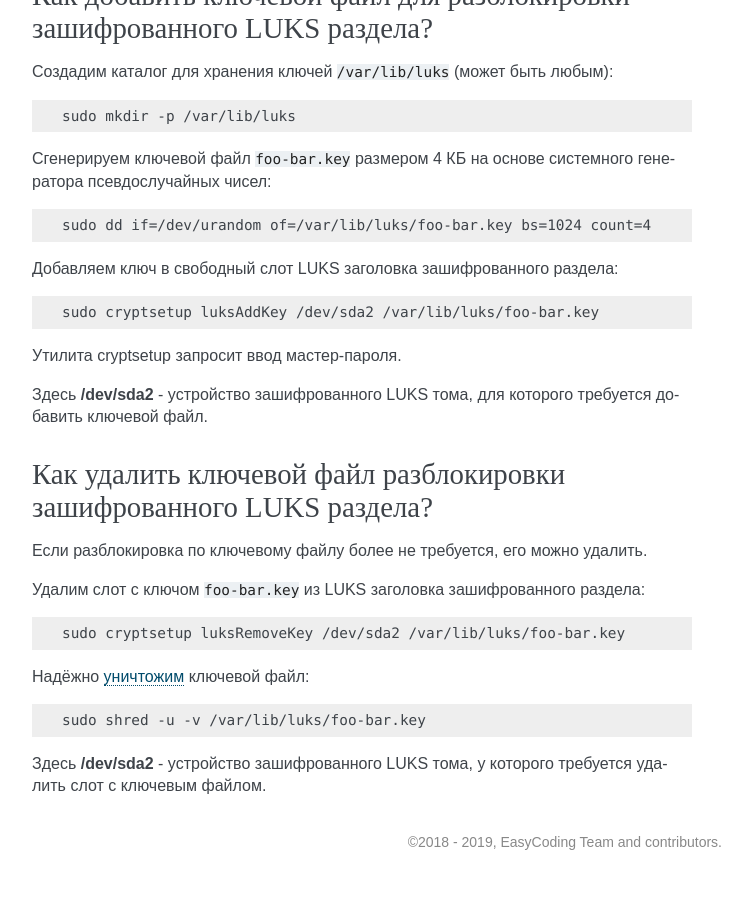
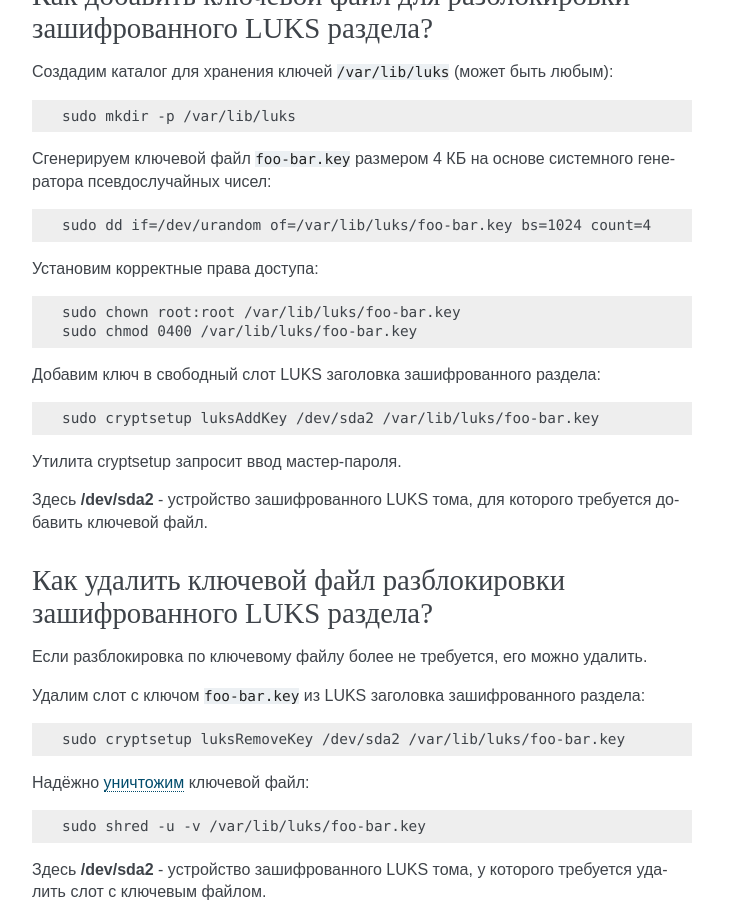
Before and after one commit to RussianFedora/FAQ, a Sphinx documentation site: the page built from source/security.rst, in a window 1280 px wide and 900 px high, scrolled down 21532 px. Shown: the whole window, without its empty margins (388-1140 px from the left). Built offline with Sphinx 7.4.7, drawn with Linux system fonts in a browser that asks for light colours.

Commit message:
Updated add key question. Added some missing tags.

```diff
--- a/source/security.rst
+++ b/source/security.rst
@@ -1225,7 +1225,7 @@ GnuPG2 запросит стандартные данные: имя и адре
 
 Сканирование UDP требует прав суперпользователя.
 
-.. index:: luks, encryption, key
+.. index:: luks, encryption, add key, key, cryptsetup
 .. _luks-addkey:
 
 Как добавить ключевой файл для разблокировки зашифрованного LUKS раздела?
@@ -1243,7 +1243,14 @@ GnuPG2 запросит стандартные данные: имя и адре
 
     sudo dd if=/dev/urandom of=/var/lib/luks/foo-bar.key bs=1024 count=4
 
-Добавляем ключ в свободный слот LUKS заголовка зашифрованного раздела:
+Установим корректные права доступа:
+
+.. code-block:: text
+
+    sudo chown root:root /var/lib/luks/foo-bar.key
+    sudo chmod 0400 /var/lib/luks/foo-bar.key
+
+Добавим ключ в свободный слот LUKS заголовка зашифрованного раздела:
 
 .. code-block:: text
 
```
Also changed, not shown: other parts of source/security.rst (+5 -5 lines).
